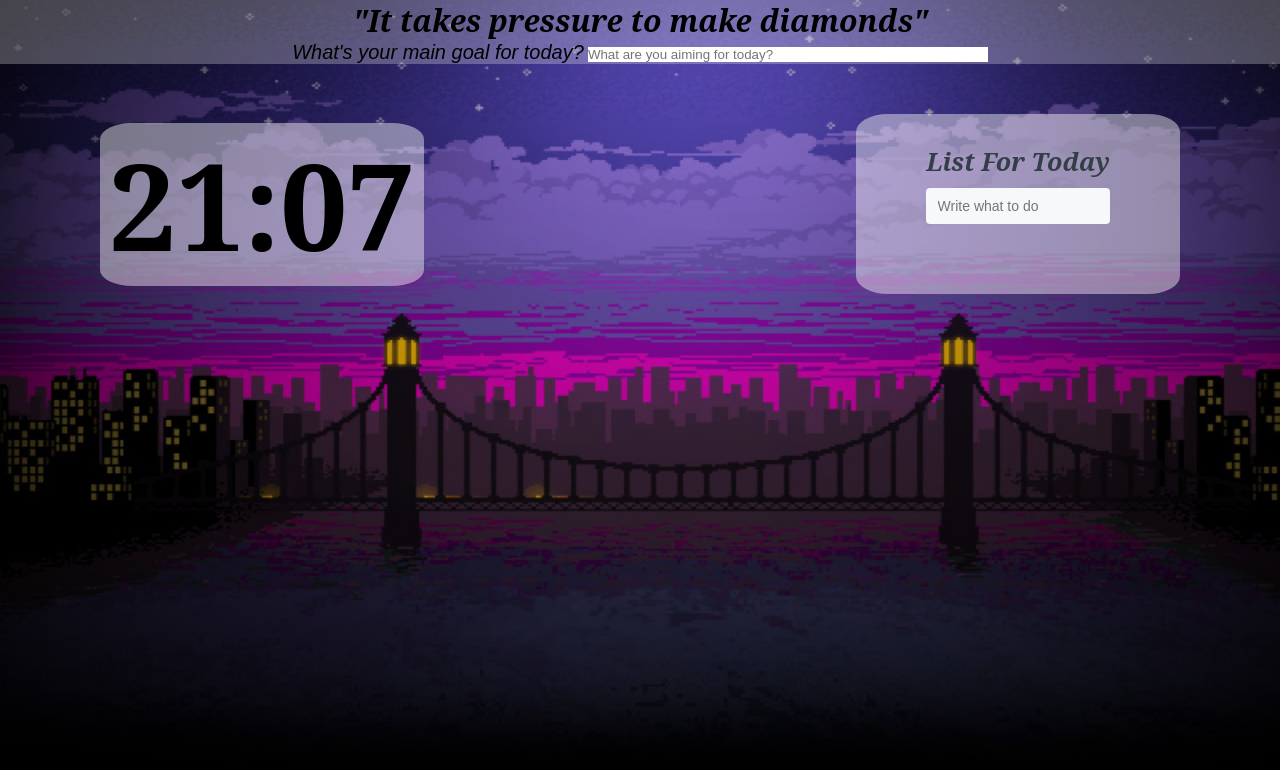
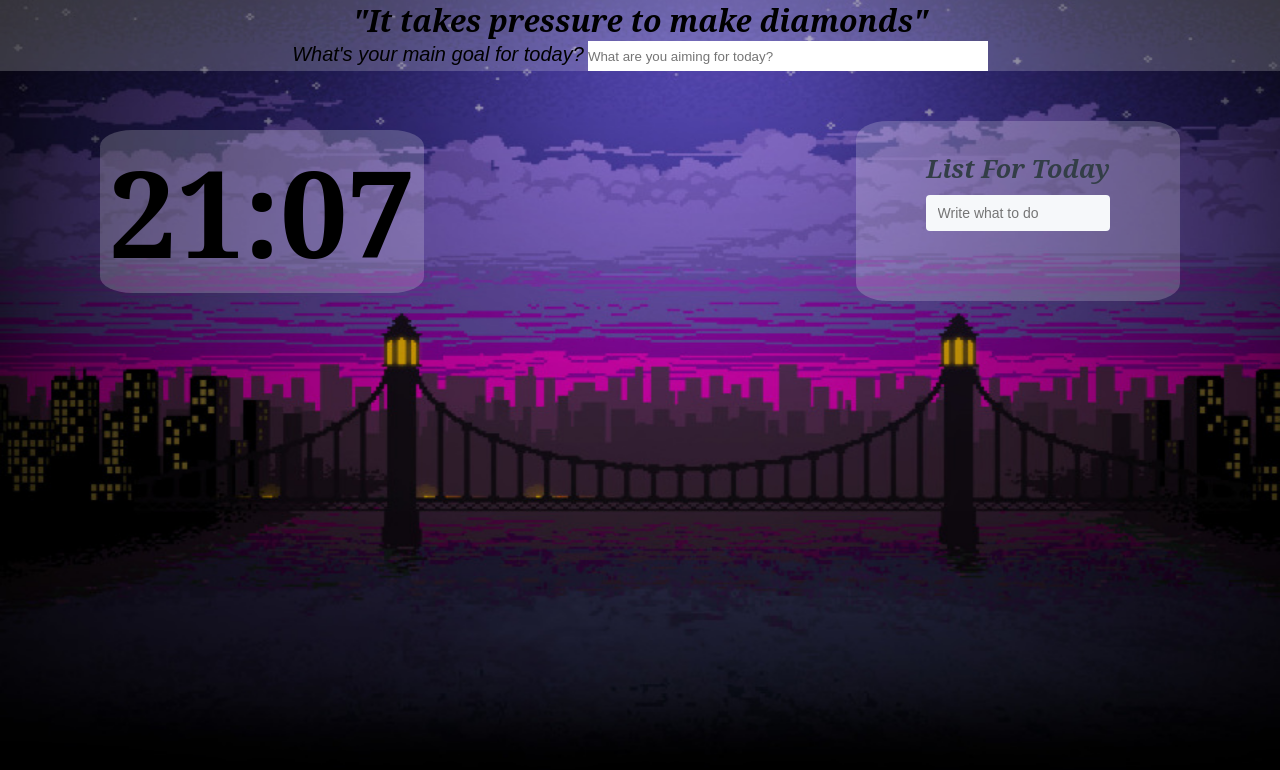
Before and after one commit to Azrhafel/momentum, a plain HTML site: page momentumindex.html in a window 1280 px wide. Drawn offline with Linux system fonts and the light colour scheme.

Commit message:
Updates on mainobj to allow changes for main goal til page is refreshed, minor updates on CSS

```diff
--- a/mainobj.js
+++ b/mainobj.js
@@ -33,7 +33,6 @@ function loadGoal() {
     askForGoal();
   } else {
     displayGoal(currentObjective);
-    input.remove()
   }
 }
 
--- a/momentumindex.css
+++ b/momentumindex.css
@@ -16,7 +16,7 @@ body {
 }
 
 .topquote h2 {
-  background-color: rgba(248, 247, 247, 0.267);
+  background-color: rgba(248, 247, 247, 0.2);
   font-size: 30px;
 }
 
@@ -24,7 +24,7 @@ body {
   display: flex;
   flex-direction: column;
   text-align: center;
-  background-color: rgba(248, 247, 247, 0.267);
+  background-color: rgba(248, 247, 247, 0.2);
 }
 
 #lblobj {
@@ -36,11 +36,12 @@ body {
 
 #writeGoal {
   width: 50vh;
+  height: 30px;
   align-self: center;
 }
 
 .maingoal {
-  font-size: 40px;
+  font-size: 30px;
   font-weight: 400;
   font-style: italic;
   color: black;
@@ -58,7 +59,7 @@ body {
 .left {
   width: 30%;
   font-family: "Noto Serif", serif;
-  background-color: rgba(248, 247, 247, 0.452);
+  background-color: rgba(248, 247, 247, 0.2);
   text-align: center;
   border-radius: 10%;
 }
@@ -102,7 +103,7 @@ button:focus {
   height: 50%;
   padding: 30px;
   border-radius: 5px;
-  background-color: rgba(248, 247, 247, 0.452);
+  background-color: rgba(248, 247, 247, 0.2);
   border-radius: 10%;
 }
 
```
